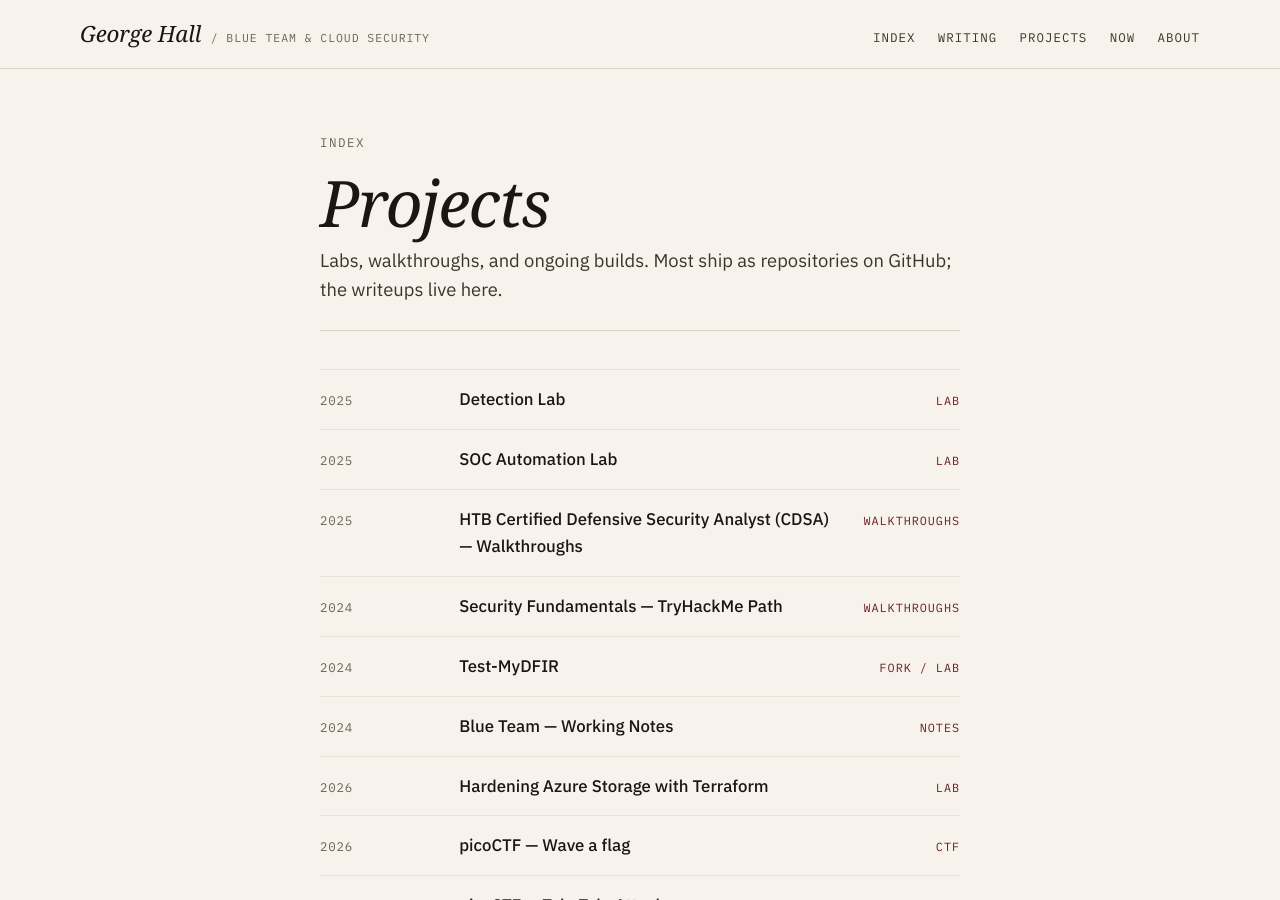
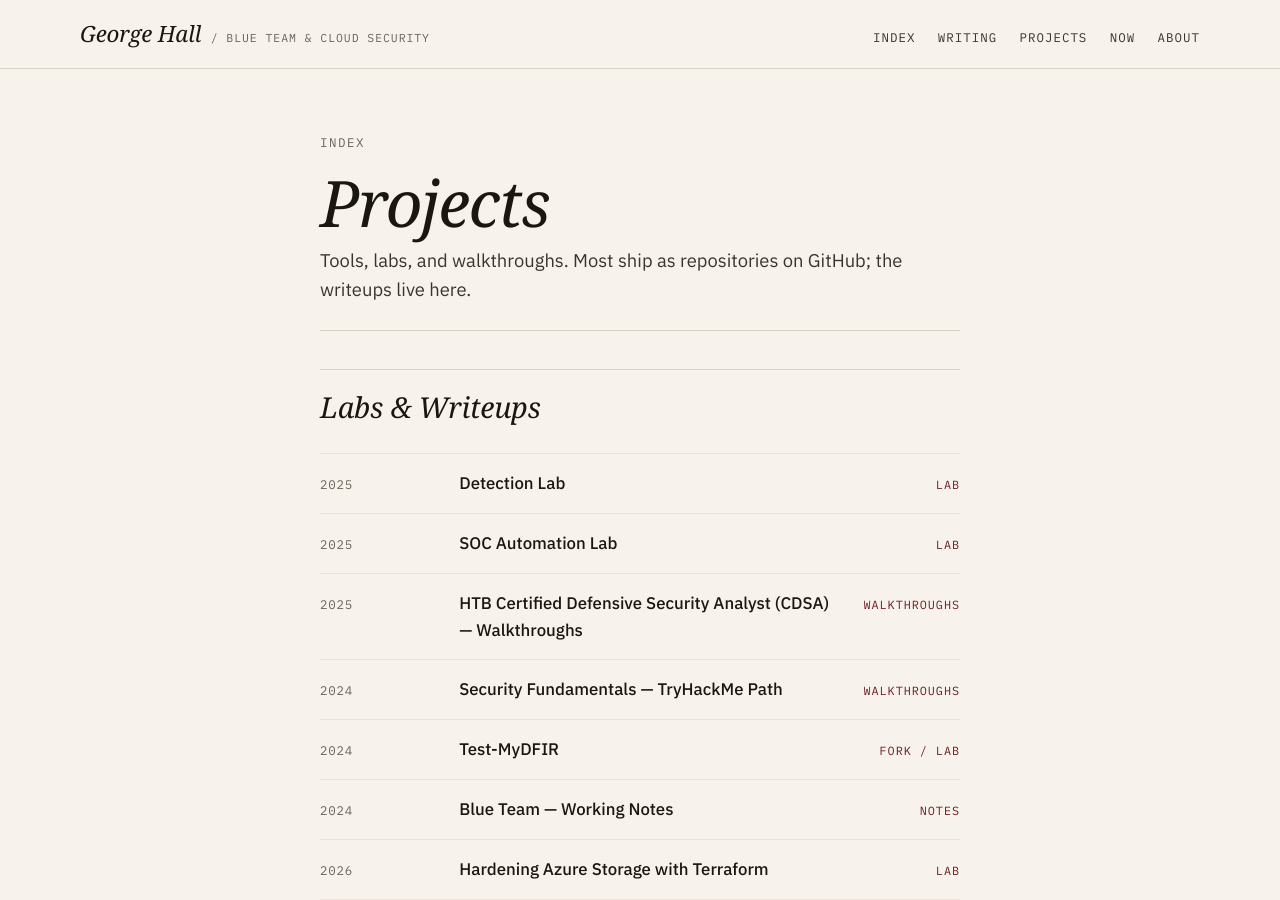
Before and after one commit to georgethecyberguy/georgethecyberguy.github.io, a Jekyll site: the page built from projects.html, in a window 1280 px wide and 900 px high. Built offline with Jekyll 4.4.1, drawn with Linux system fonts in a browser that asks for light colours; some web fonts are replaced.

Commit message:
Update projects.html
updated

```diff
--- a/projects.html
+++ b/projects.html
@@ -8,14 +8,29 @@ permalink: /projects/
     <p class="eyebrow">Index</p>
     <h1 class="page-title">Projects</h1>
     <p class="page-subtitle">
-      Labs, walkthroughs, and ongoing builds. Most ship as repositories on
-      GitHub; the writeups live here.
+      Tools, labs, and walkthroughs. Most ship as repositories on GitHub;
+      the writeups live here.
     </p>
   </header>
 
+  {% comment %}
+    Section order and labels are defined here. To add or reorder sections,
+    edit this list. Each project's front matter `group:` value must match
+    one of these keys. Projects with no `group:` fall into "Other".
+  {% endcomment %}
+  {% assign section_keys   = "tool,lab" | split: "," %}
+  {% assign section_labels = "Tools,Labs & Writeups" | split: "," %}
+
+  {% for key in section_keys %}
+    {% assign idx = forloop.index0 %}
+    {% assign group_projects = site.projects | where: "group", key | sort: "order" %}
+    {% if group_projects.size > 0 %}
+      <section class="project-group">
+        <div class="home-section-header">
+          <h2>{{ section_labels[idx] }}</h2>
+        </div>
         <ul class="index-list">
-    {% assign projects = site.projects | sort: 'order' %}
-    {% for project in projects %}
+          {% for project in group_projects %}
             <li>
               <a class="index-row" href="{{ project.url | relative_url }}">
                 <span class="row-meta">{{ project.year }}</span>
@@ -25,4 +40,28 @@ permalink: /projects/
             </li>
           {% endfor %}
         </ul>
+      </section>
+    {% endif %}
+  {% endfor %}
+
+  {% comment %} Catch any project missing a group so nothing silently disappears. {% endcomment %}
+  {% assign ungrouped = site.projects | where_exp: "p", "p.group == nil" | sort: "order" %}
+  {% if ungrouped.size > 0 %}
+    <section class="project-group">
+      <div class="home-section-header">
+        <h2>Other</h2>
+      </div>
+      <ul class="index-list">
+        {% for project in ungrouped %}
+          <li>
+            <a class="index-row" href="{{ project.url | relative_url }}">
+              <span class="row-meta">{{ project.year }}</span>
+              <span class="row-title">{{ project.title }}</span>
+              <span class="row-tag">{{ project.kind }}</span>
+            </a>
+          </li>
+        {% endfor %}
+      </ul>
+    </section>
+  {% endif %}
 </article>
```
Lines whose indentation alone changed are shown as unchanged.
